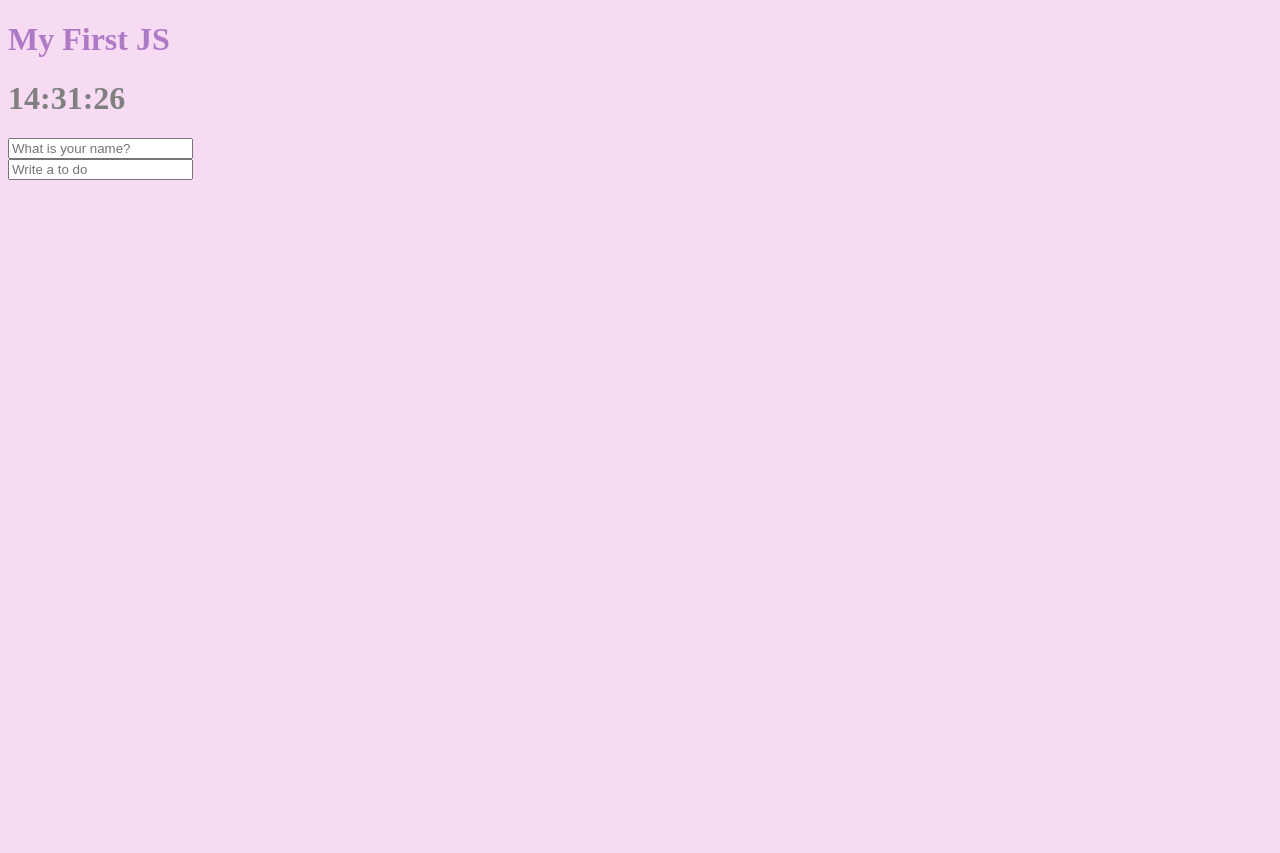
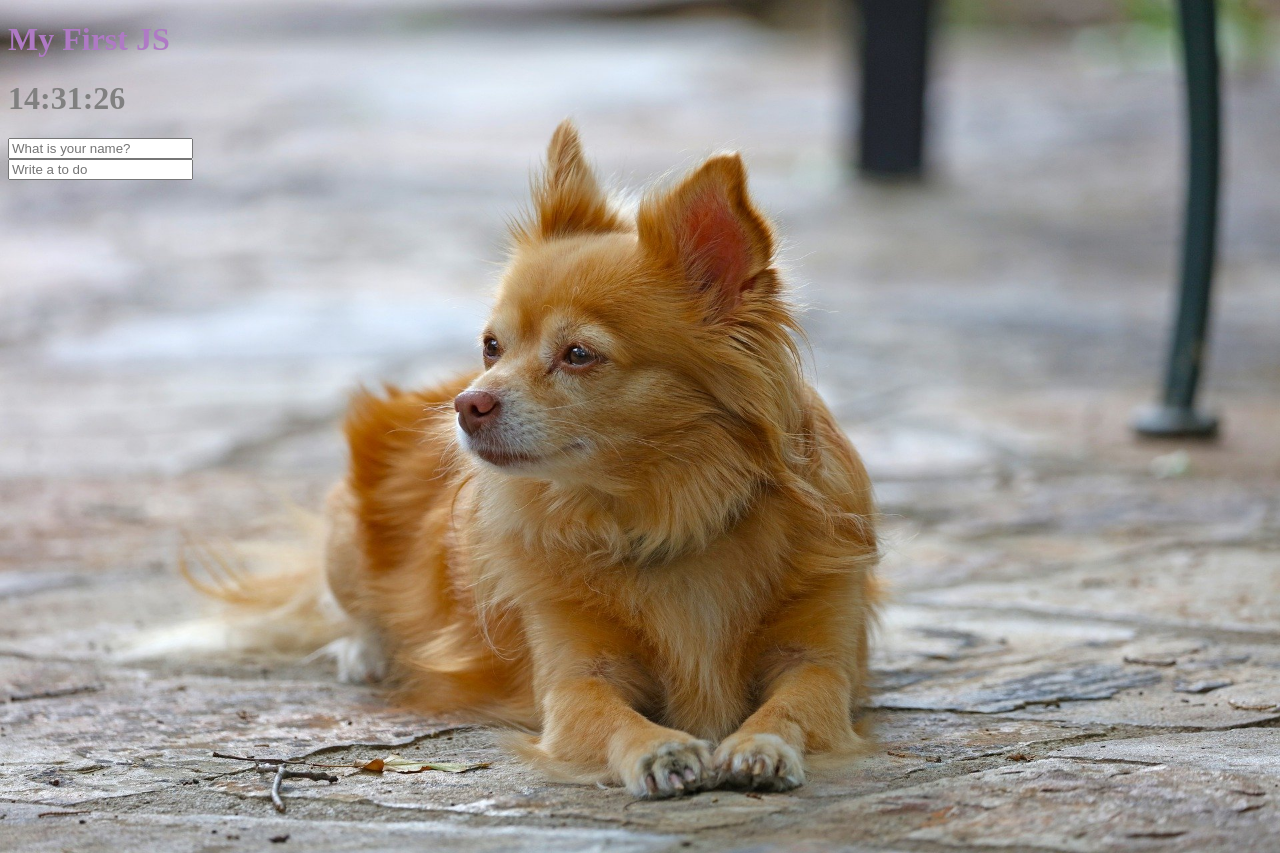
Before and after one commit to s2lululala/Nomad_JS, a plain HTML site: page index.html in a window 1280 px wide. Before the commit the page ends 800 px from the top, so only its background shows below. Drawn offline with Linux system fonts and the light colour scheme.

Commit message:
Add Background

```diff
--- /dev/null
+++ b/bg.js
@@ -0,0 +1,28 @@
+const body = document.querySelector("body");
+
+const IMG_NUMBER = 3;
+
+// When Using API
+// function handleImgLoad(){
+//     console.log("finished loading");
+// }
+
+function paintImage(imgNumber){
+    const image = new Image();
+    image.src = `images/${imgNumber + 1}.jpg`;
+    body.appendChild(image);
+    image.classList.add('bgImage');
+    // image.addEventListener("loadend", handleImgLoad);
+}
+
+function genRandom(){
+    const number = Math.floor(Math.random() * IMG_NUMBER);
+    return number;
+}
+
+function init(){
+    const randomNumber = genRandom();
+    paintImage(randomNumber);
+}
+
+init();
--- a/index.css
+++ b/index.css
@@ -1,8 +1,5 @@
-body{
-  background-color: #F7DBF2;
-}
-
 body {
+    background-color: #5e5b5d;
     color: gray;
 }
 .btn {
@@ -23,3 +20,22 @@ body {
 .showing {
     display: block;
 }
+
+@keyframes fadeIn {
+    from {
+        opacity: 0;;
+    }
+    to {
+        opacity: 1;
+    }
+}
+
+.bgImage {
+    position: absolute;
+    top: 0;
+    left: 0;
+    width: 100%;
+    height: auto;
+    z-index: -1;
+    animation: fadeIn 0.5s linear;
+}
--- a/index.html
+++ b/index.html
@@ -26,6 +26,7 @@
     <script src="clock.js"></script>
     <script src="greeting.js"></script>
     <script src="todo.js"></script>
+    <script src="bg.js"></script>
 </body>
 
 </html>
```
Also changed, not shown: images/1.jpg (added), images/2.jpg (added), images/3.jpg (added).
